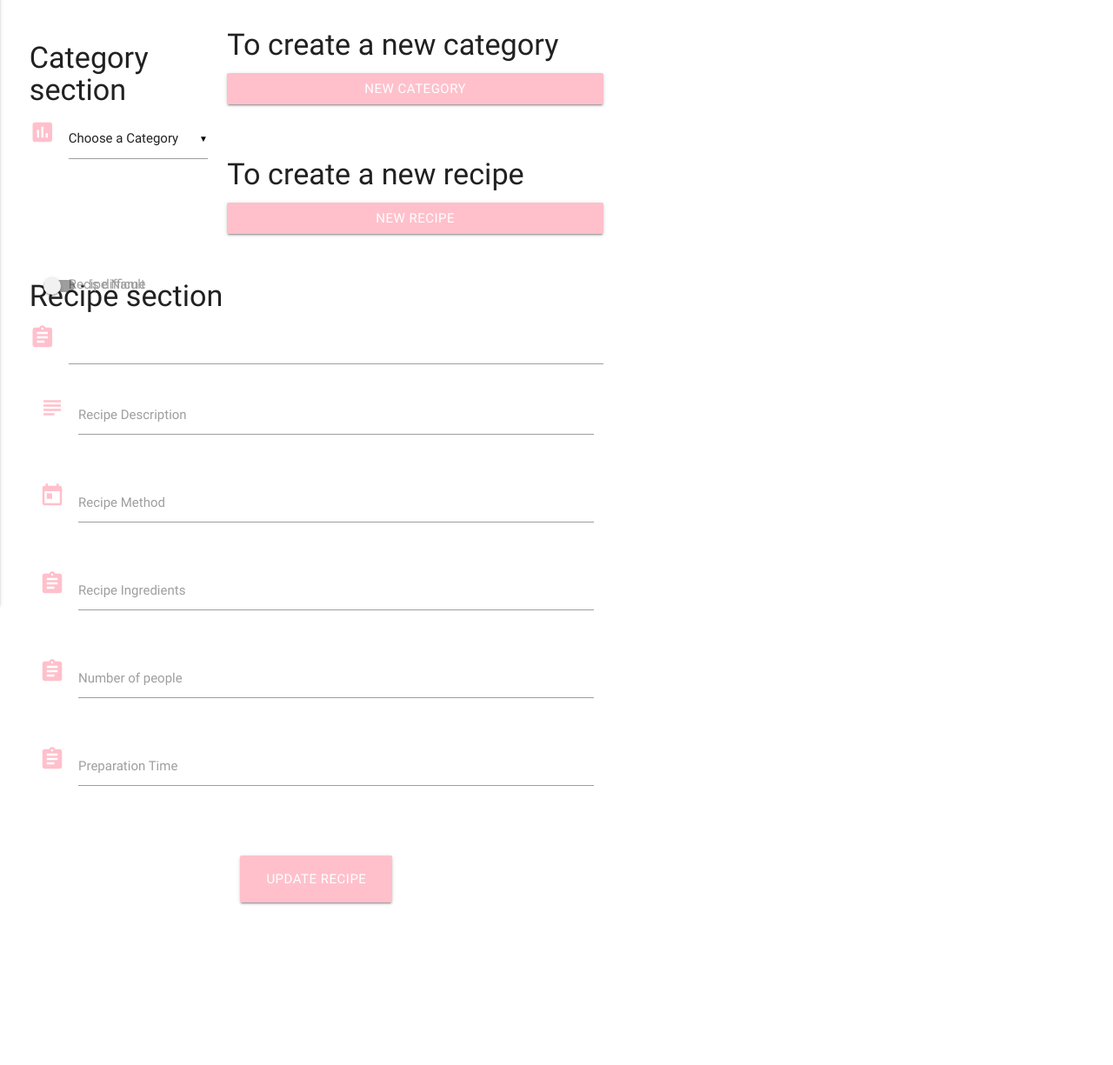
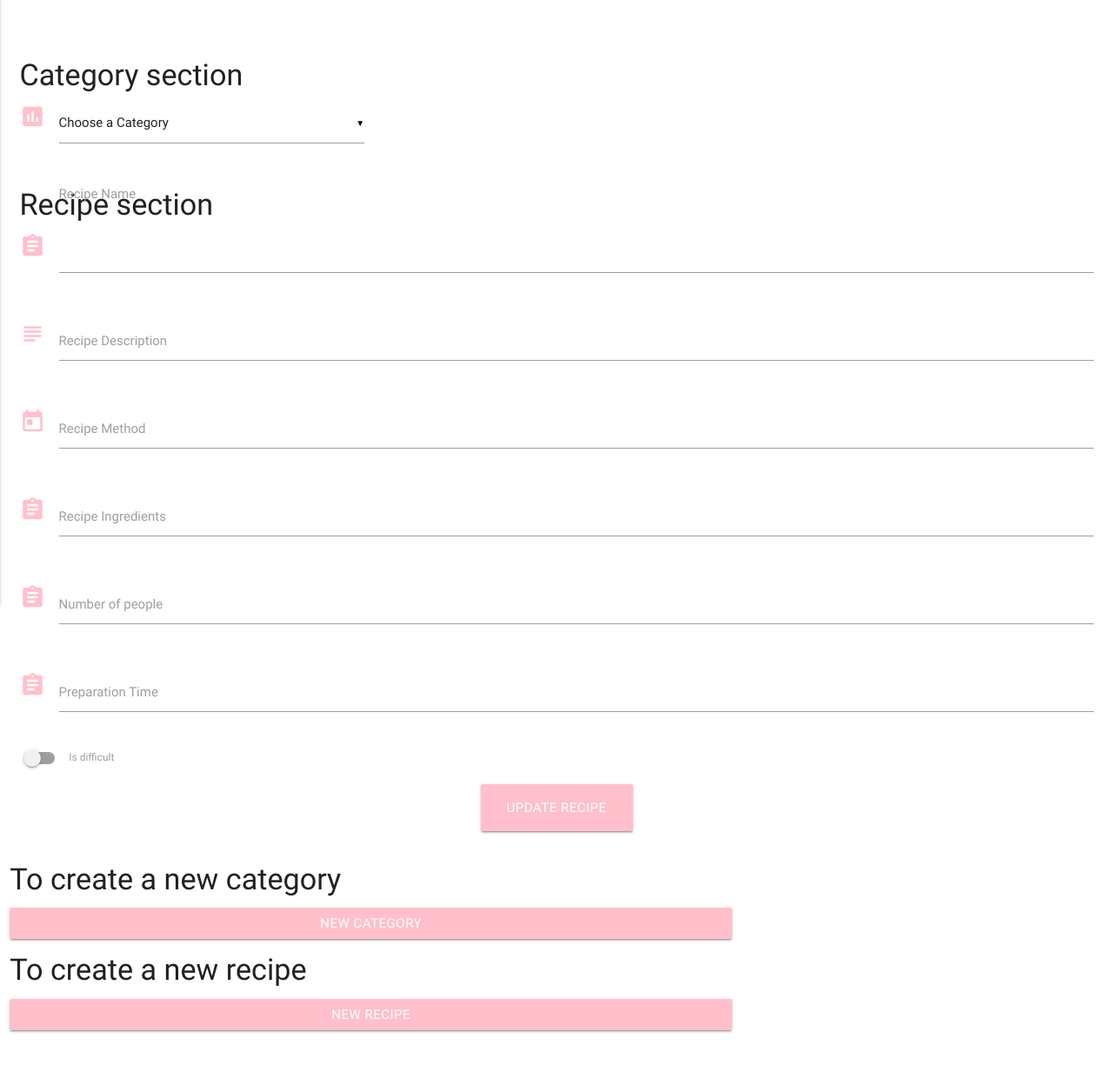
Before and after one commit to JihanePett/tbd-recipes, a Flask app: template templates/editrecipe.html in a window 1280 px wide. Shown: the part 164-1389 px from the top of the page at 87% size. Before the commit the page ends 1205 px from the top, so only its background shows below. Run offline with Flask 2, Linux system fonts and the light colour scheme; the template is opened without the code that fills it, so the values that code supplies are empty; some libraries are stand-ins or nearby versions.

Commit message:
cleaning up code

```diff
--- a/templates/addrecipe.html
+++ b/templates/addrecipe.html
@@ -9,7 +9,6 @@
     <h3>Add Recipe</h3>
     <div class="row">
       <form action="{{url_for('insert_recipe')}}" method="POST" class="col s12">
-      <div class="row">
       <div class="row">
           <div class="input-field col s12">
             <i class="material-icons prefix">poll</i>
@@ -27,7 +26,6 @@
             <input id="recipe_name" name="recipe_name" type="text" />
             <label for="icon_prefix">Recipe Name</label>
           </div>
-        </div>
 
         <div class="row">
           <div class="input-field col s12">
@@ -86,13 +84,14 @@
         </div>
 
         <div class="row">
-          <div class="switch">
+          <div class="col 6 switch">
           <label>
             <input id="is_difficult" name="is_difficult" type="checkbox" />
             <span class="lever"></span>Is difficult
           </label>
           </div>
         </div>
+
         <div class="row">
         <button class="btn waves-effect waves-light btn-large" type="submit" name="action">Add recipe</button>
         </div>
--- a/templates/editrecipe.html
+++ b/templates/editrecipe.html
@@ -7,59 +7,34 @@
   <body>
     {% extends 'base.html' %} {% block content%}
     <div class="row">
-
+      <div class="col">
         <h3 id="all-h3">
           Your {{recipe.recipe_name}} recipe is ready for editing
         </h3>
+      </div>
+    </div>
+
     <div class="row">
       <form
         action="{{url_for('update_recipe', recipe_id=recipe._id)}}"
         method="POST"
         class="col s12"
       >
-          <div class="row">
-            <div class="col">
         <!--Category input-->
-              <div class="row">
         <div class="input-field col s4">
           <h4>Category section</h4>
           <i class="material-icons prefix">poll</i>
           <select id="category" name="category">
-                    <option value="" disabled selected
-                      >Choose a Category</option
-                    >
+            <option value="" disabled selected>Choose a Category</option>
             {% for cat in categories %} {% if cat.category_name ==
             recipe.category_name %}
             <option value="{{cat.category_name}}" selected
               >{{cat.category_name}}</option
             >
             {% else %}
-                    <option value="{{cat.category_name}}"
-                      >{{cat.category_name}}</option
-                    >
+            <option value="{{cat.category_name}}">{{cat.category_name}}</option>
             {% endif %} {% endfor %}
           </select>
-                </div>
-
-                <div class="col s8">
-                  <h4>To create a new category</h4>
-                  <a
-                    href="{{url_for('add_category')}}"
-                    class="waves-effect waves-light btn btn-small"
-                    id="new-cat"
-                    >New category</a
-                  >
-                  <br />
-                  <br />
-
-                  <h4>To create a new recipe</h4>
-                  <a
-                    href="{{url_for('add_recipe')}}"
-                    class="waves-effect waves-light btn btn-small"
-                    id="new-recipe"
-                    >New recipe</a
-                  >
-                </div>
         </div>
 
         <!--Recipe input-->
@@ -75,6 +50,8 @@
               value="{{recipe.recipe_name}}"
             />
             <label for="icon_prefix">Recipe Name</label>
+          </div>
+        </div>
 
         <div class="row">
           <div class="input-field col s12">
@@ -157,16 +134,10 @@
                 checked
               />
               {% else %}
-                        <input
-                          id="is__difficult"
-                          name="is_difficult"
-                          type="checkbox"
-                        />
+              <input id="is__difficult" name="is_difficult" type="checkbox" />
               {% endif %}
               <span class="lever"></span>Is difficult
             </label>
-                    </div>
-                  </div>
           </div>
         </div>
 
@@ -180,9 +151,25 @@
             Update recipe
           </button>
         </div>
+      </form>
+        <!--Add recipe and category buttons-->
+      <div class="row">
+        <div class="col s8">
+          <h4>To create a new category</h4>
+          <a
+            href="{{url_for('add_category')}}"
+            class="waves-effect waves-light btn btn-small"
+            id="new-cat"
+            >New category</a
+          >
+          <h4>To create a new recipe</h4>
+          <a
+            href="{{url_for('add_recipe')}}"
+            class="waves-effect waves-light btn btn-small"
+            id="new-recipe"
+            >New recipe</a
+          >
         </div>
-          </div>
-        </form>
       </div>
     </div>
 
```
Lines whose indentation alone changed are shown as unchanged.
